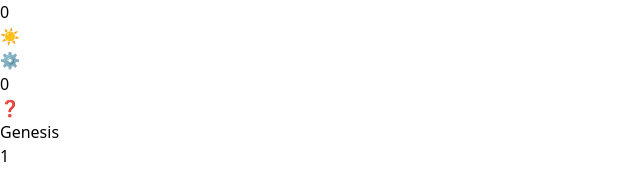
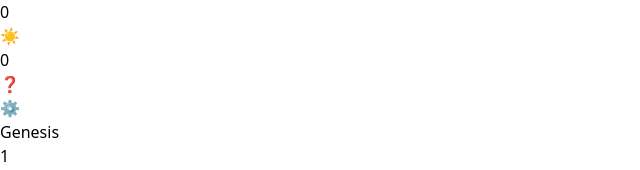
Before and after one commit to Log0ns/ScripturePlan, a React (Vite) app: page / in a window 1280 px wide. Shown: the top 170 px of the page, without its empty margins (0-640 px from the left). Built offline with nearby package versions, Linux system fonts and the light colour scheme.

Commit message:
Update ScripturePlan.tsx

```diff
--- a/src/ScripturePlan.tsx
+++ b/src/ScripturePlan.tsx
@@ -457,15 +457,6 @@ export default function ScriptureReader() {
                 </button>
               </div>
 
-              {/* Global Settings Button */}
-              <button
-                onClick={() => setShowGlobalSettings(true)}
-                className="bg-gray-200 text-gray-800 px-3 py-1 rounded-lg shadow hover:bg-gray-300 pointer-events-auto"
-                title="Settings"
-              >
-                ⚙️
-              </button>
-
               {/* Quiz Button with Counter */}
               <div className="flex items-center space-x-2 pointer-events-auto">
                 <div className="bg-gray-800 bg-opacity-70 text-white text-sm font-semibold px-2 py-1 rounded-lg shadow select-none">
@@ -479,6 +470,15 @@ export default function ScriptureReader() {
                   ❓
                 </button>
               </div>
+
+              {/* Global Settings Button */}
+              <button
+                onClick={() => setShowGlobalSettings(true)}
+                className="bg-gray-200 text-gray-800 px-3 py-1 rounded-lg shadow hover:bg-gray-300 pointer-events-auto"
+                title="Settings"
+              >
+                ⚙️
+              </button>
             </div>
 
             <div className="grid grid-cols-2 gap-6">
```
